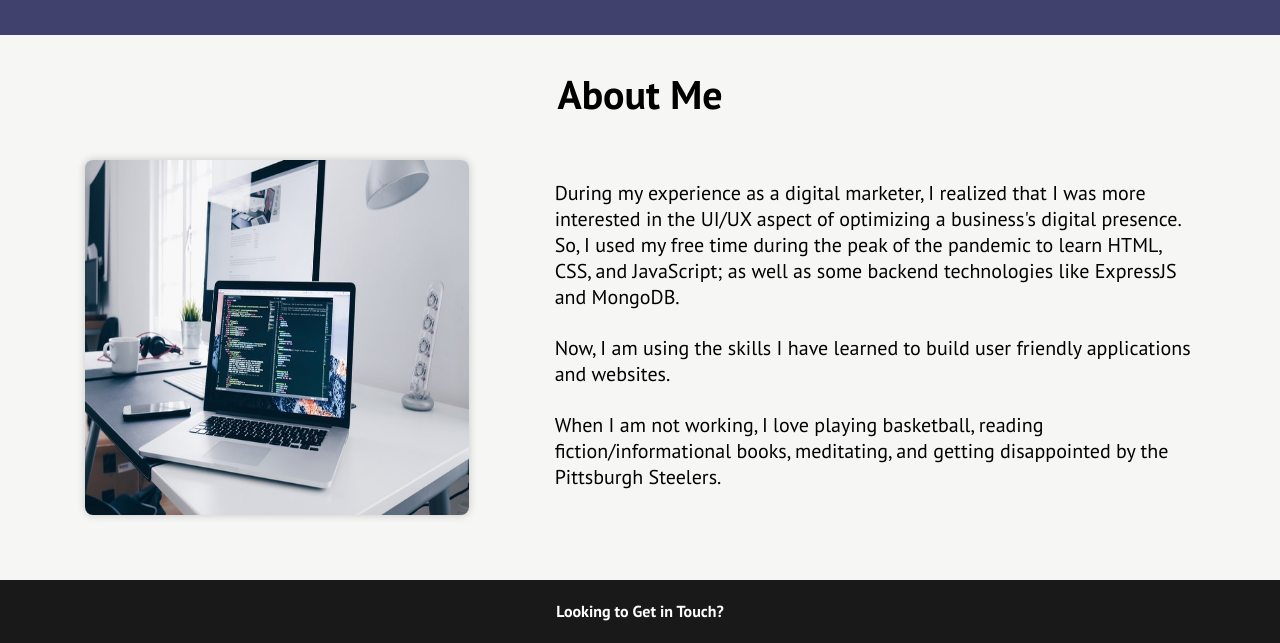
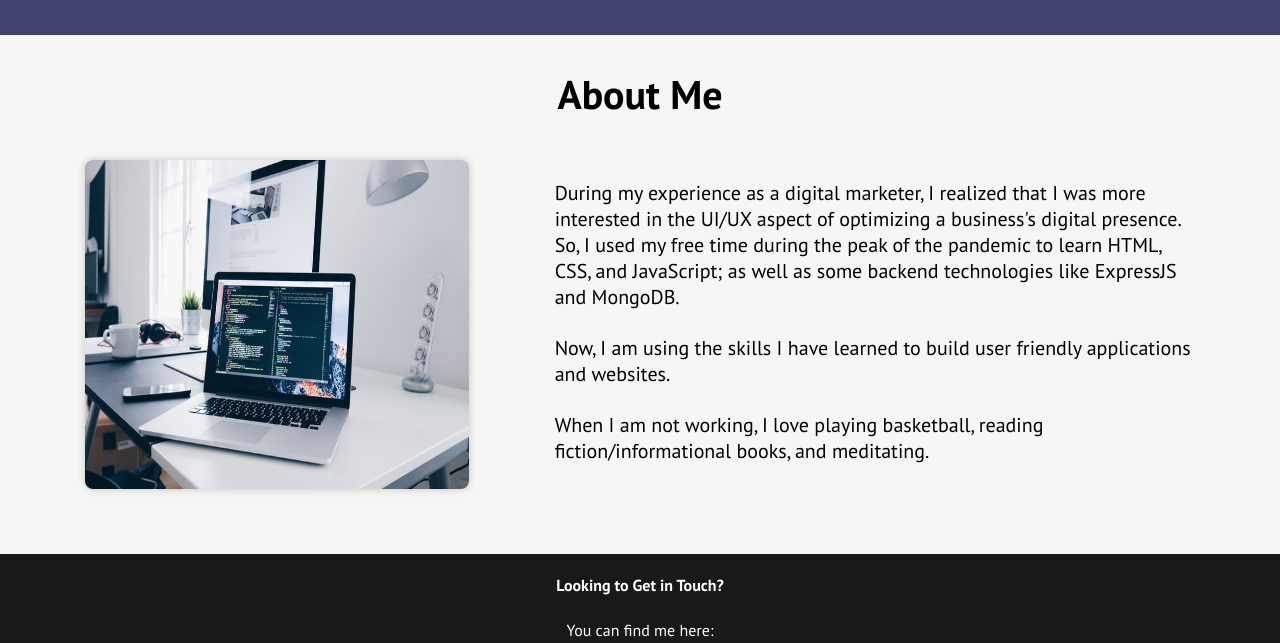
Before and after one commit to mussiefitsum/mussiefitsum.github.io, a website: page index.html in a window 1280 px wide. Shown: the part 3132-3775 px from the top of the page. Drawn offline with nearby package versions, Linux system fonts and the light colour scheme.

Commit message:
edit to about me

```diff
--- a/index.html
+++ b/index.html
@@ -166,8 +166,8 @@
                         to learn HTML, CSS, and JavaScript; as well as some backend technologies like ExpressJS and
                         MongoDB.</p>
                     <p>Now, I am using the skills I have learned to build user friendly applications and websites.</p>
-                    <p>When I am not working, I love playing basketball, reading fiction/informational books,
-                        meditating, and getting disappointed by the Pittsburgh Steelers.</p>
+                    <p>When I am not working, I love playing basketball, reading fiction/informational books, and
+                        meditating.</p>
                 </div>
             </div>
         </section>
```
